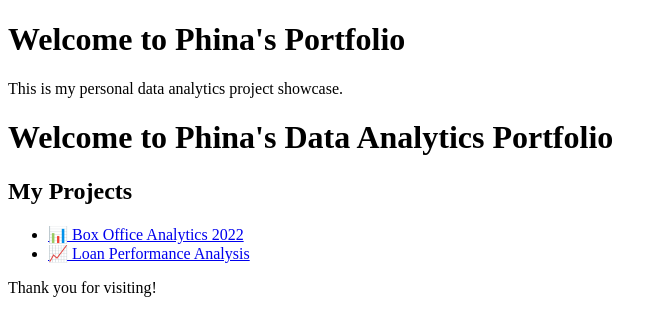
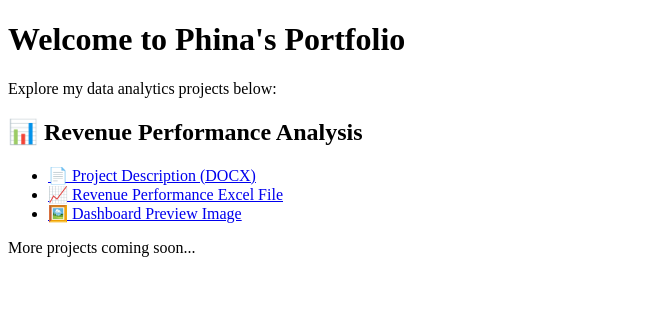
Before and after one commit to Winnie-Chukwu/Winnie-Chukwu.github.io, a plain HTML site: page index.html in a window 1280 px wide. Shown: the whole page, without its empty margins (0-667 px from the left). Drawn offline with Linux system fonts and the light colour scheme.

Commit message:
Update index.html

```diff
--- a/index.html
+++ b/index.html
@@ -4,21 +4,16 @@
   <title>Phina's Data Analytics Portfolio</title>
 </head>
 <body>
-  <h1>Welcome to Phina's Portfolio</h1>
-  <p>This is my personal data analytics project showcase.</p>
-</body>
-<h1>Welcome to Phina's Data Analytics Portfolio</h1>
+ <h1>Welcome to Phina's Portfolio</h1>
+  <p>Explore my data analytics projects below:</p>
 
-    <h2>My Projects</h2>
-    <ul>
-        <li>
-            <a href="projects/box-office-analytics-2022/description.html">📊 Box Office Analytics 2022</a>
-        </li>
-        <li>
-            <a href="projects/loan-performance-analysis/report.html">📈 Loan Performance Analysis</a>
-        </li>
-    </ul>
+  <h2>📊 Revenue Performance Analysis</h2>
+  <ul>
+    <li><a href="projects/revenue-performance-analysis/Revenue%20Performance%20Analysis%20Description.docx">📄 Project Description (DOCX)</a></li>
+    <li><a href="projects/revenue-performance-analysis/Revenue%20Performance.xlsx">📈 Revenue Performance Excel File</a></li>
+    <li><a href="projects/revenue-performance-analysis/Revenue%20dashboard.png">🖼️ Dashboard Preview Image</a></li>
+  </ul>
 
-    <p>Thank you for visiting!</p>
+  <p>More projects coming soon...</p>
 </body>
 </html>
```
